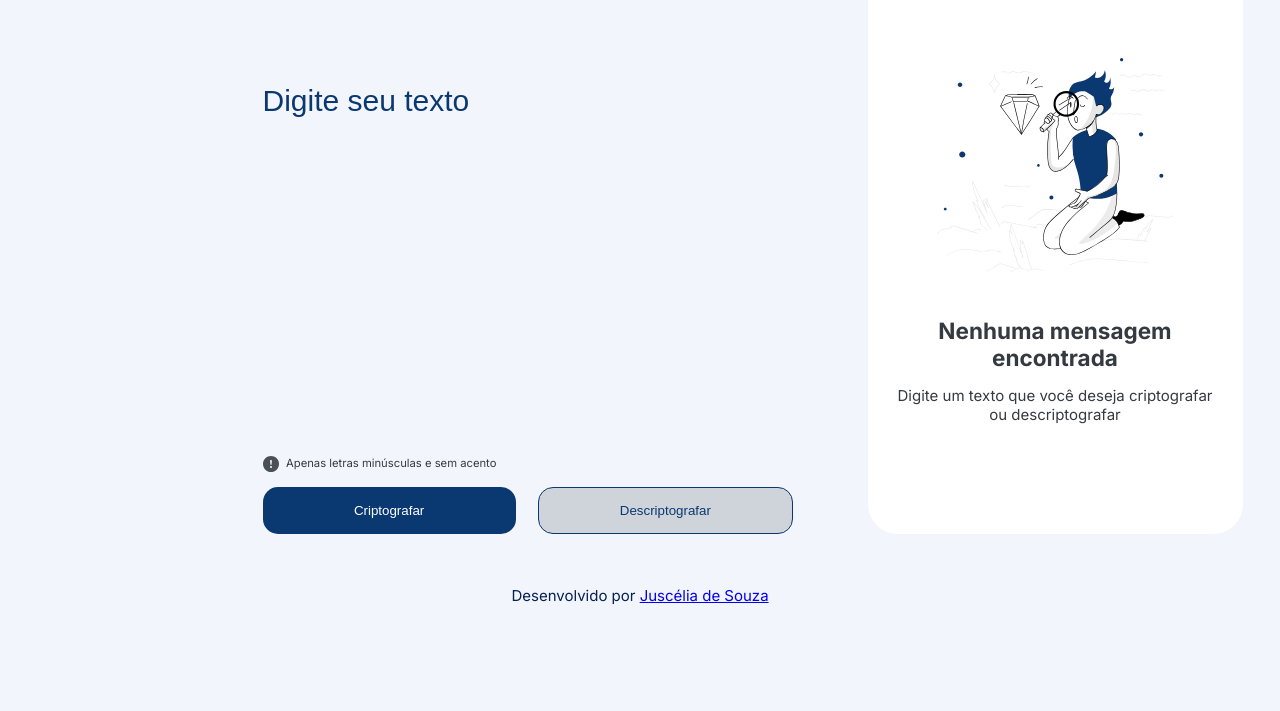
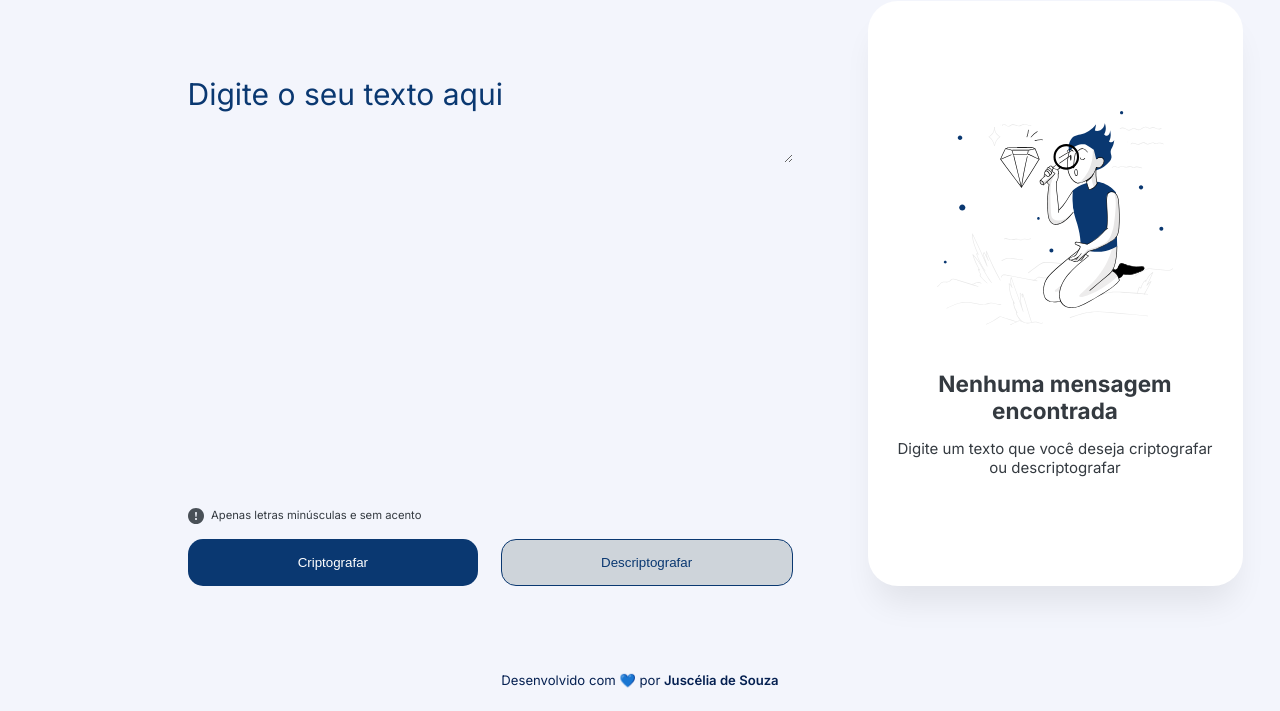
Before and after one commit to jusceliadesouza/text-decoder, a plain HTML site: page index.html in a window 1280 px wide. Shown: the part 89-800 px from the top of the page. Drawn offline with Linux system fonts and the light colour scheme.

Commit message:
:recycle: refactor: textarea e mudanças de estilo

```diff
--- a/index.html
+++ b/index.html
@@ -24,7 +24,7 @@
     <main>
       <div class="col-left">
         <div class="col-left-content">
-          <input type="text" placeholder="Digite seu texto" />
+          <textarea placeholder="Digite o seu texto aqui"></textarea>
 
           <div class="col-left-footer">
             <div class="text-info">
@@ -55,10 +55,12 @@
 
     <footer>
       <div class="footer-content">
-        Desenvolvido por
-        <a href="https://linkedin.com/in/jusceliadesouza" target="_blank"
-          >Juscélia de Souza</a
-        >
+        <span>
+          Desenvolvido com 💙 por
+          <a href="https://linkedin.com/in/jusceliadesouza" target="_blank"
+            >Juscélia de Souza</a
+          >
+        </span>
       </div>
     </footer>
   </body>
--- a/src/styles/styles.css
+++ b/src/styles/styles.css
@@ -34,8 +34,10 @@ html {
 body {
   width: 100%;
   height: 100vh;
+
   display: flex;
   flex-direction: column;
+  justify-content: space-between;
 
   font-size: 1rem;
   font-family: "Inter", sans-serif;
@@ -53,14 +55,13 @@ main {
 
 header {
   margin-top: 2.5rem;
-  height: 3rem;
+  /* height: 3rem; */
 
-  margin-bottom: 5rem;
+  /* margin-bottom: 1rem; */
 }
 
 main {
   width: 100%;
-  /* height: 100%; */
 
   display: flex;
   justify-content: space-between;
@@ -69,7 +70,7 @@ main {
 
 .col-left {
   width: 100%;
-  margin-left: 15rem;
+  margin-left: 10rem;
   padding: 0;
 
   display: flex;
@@ -86,17 +87,19 @@ main {
   justify-content: space-between;
 }
 
-input {
+textarea {
   width: 100%;
   padding: 1rem 0;
+
+  font-family: 'Inter', sans-serif;
 
   border: none;
   background: none;
   font-size: 2rem;
-
+  outline: none;
 }
 
-input::placeholder {
+textarea::placeholder {
   color: var(--dark-blue-300);
 }
 
@@ -136,6 +139,8 @@ button {
 
   text-align: center;
   cursor: pointer;
+
+  transition: ease-in-out .2s;
 }
 
 button[type="reset"] {
@@ -144,15 +149,27 @@ button[type="reset"] {
   color: var(--dark-blue-300);
 }
 
+button:hover {
+  filter: opacity(.9);
+}
+
+button[type="reset"]:hover {
+  border: 1px solid transparent;
+
+  color: var(--white);
+  background-color: var(--light-blue-500);
+}
+
 .col-right {
   width: 100%;
   max-width: 25rem;
   padding: 2rem;
 
-  margin-top: -8rem;
+  margin-top: -4rem;
 
   border-radius: 2rem;
   background-color: white;
+  box-shadow: 0px 24px 32px -8px rgba(0, 0, 0, 0.08);
 }
 
 .col-right-content {
@@ -183,7 +200,7 @@ button[type="reset"] {
 
 footer {
   width: 100%;
-  padding: 3.5rem;
+  padding: 1.5rem;
 
   display: flex;
   align-items: center;
@@ -191,3 +208,18 @@ footer {
 
   color: var(--dark-blue-500);
 }
+
+footer span {
+  font-size: .875em;
+}
+
+footer a {
+  font-weight: 600;
+  color: var(--dark-blue-500);
+  text-decoration: none;
+  transition: ease-in-out .2s;
+}
+
+footer a:hover {
+  color: var(--dark-blue-200)
+}
```
